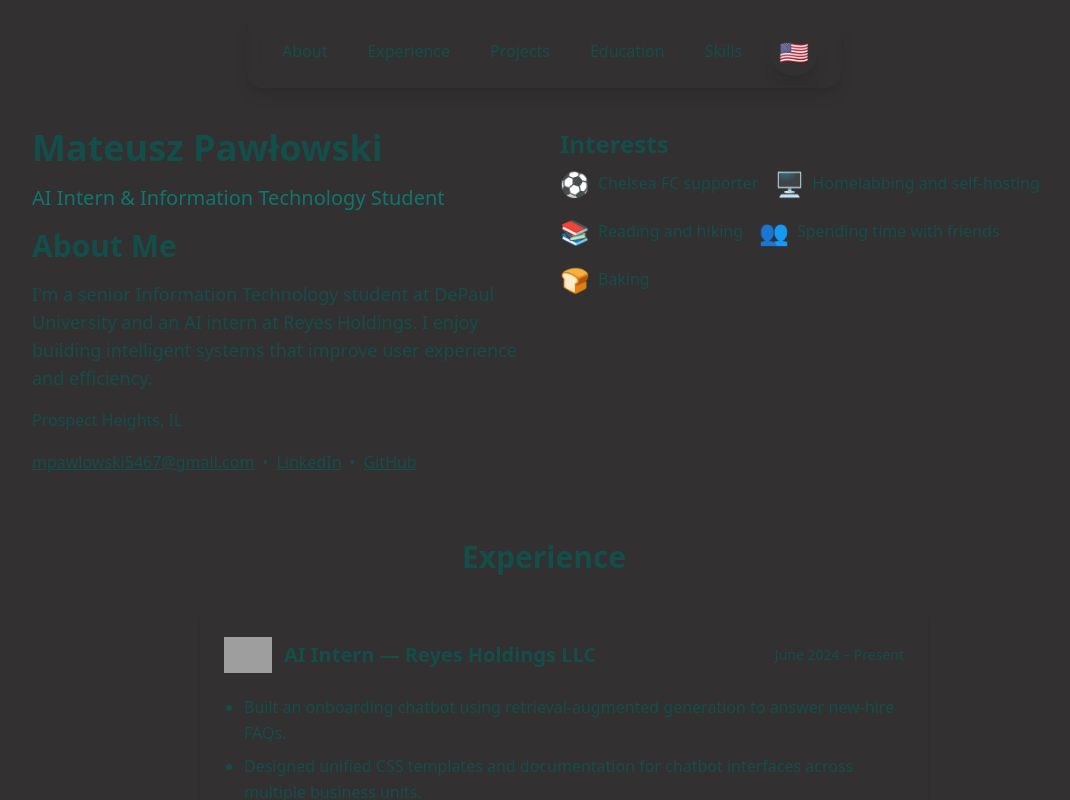
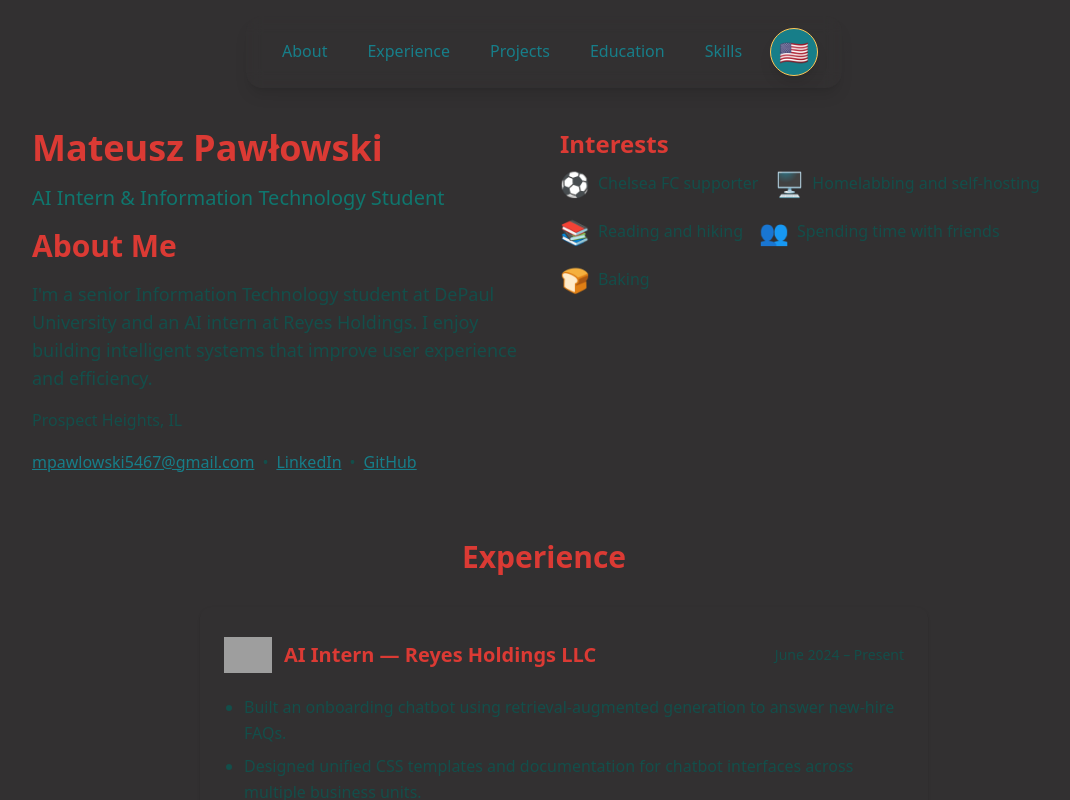
Before and after one commit to Mpawlowski5467/mateusz-pawlowski-portfolio, a React (Vite) app: page / in a window 1280 px wide. Shown: the top 800 px of the page, without its empty margins (96-1166 px from the left). Built offline with nearby package versions, Linux system fonts and the light colour scheme; grey boxes are pictures that could not be loaded.

Commit message:
style: enhance theme color usage

```diff
--- a/src/index.css
+++ b/src/index.css
@@ -15,5 +15,41 @@
   font-family: system-ui, Avenir, Helvetica, Arial, sans-serif;
   line-height: 1.6;
   background-color: var(--jet);
+  color: var(--sunglow);
+}
+
+h1,
+h2,
+h3,
+h4,
+h5,
+h6 {
+  color: var(--poppy);
+}
+
+a {
   color: var(--teal);
+  text-decoration: none;
 }
+
+a:hover {
+  color: var(--midnight-green);
+}
+
+button {
+  background-color: var(--teal);
+  color: var(--jet);
+  border: 1px solid var(--sunglow);
+  cursor: pointer;
+}
+
+button:hover {
+  background-color: var(--midnight-green);
+  color: var(--sunglow);
+}
+
+*,
+*::before,
+*::after {
+  border-color: var(--sunglow);
+}
```
